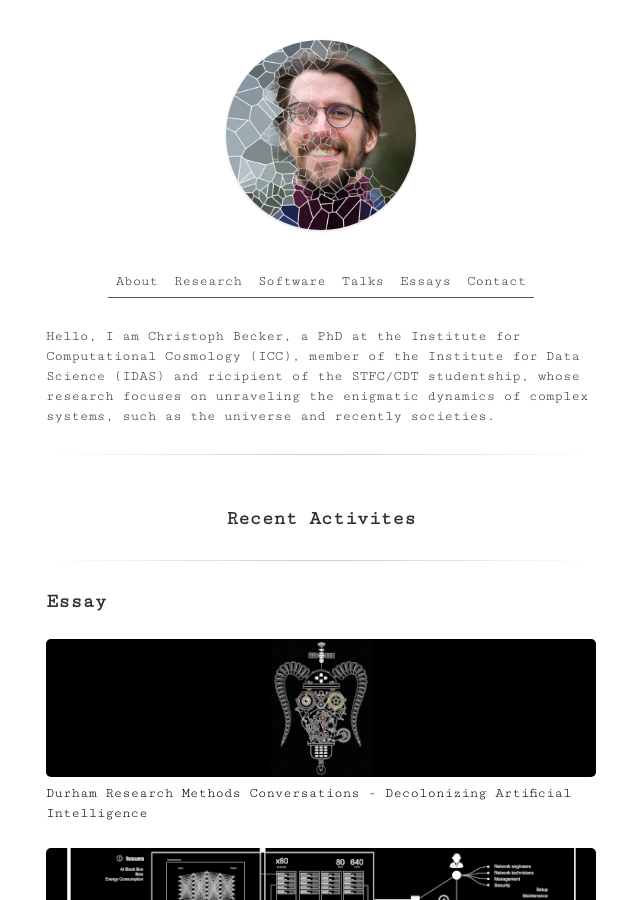
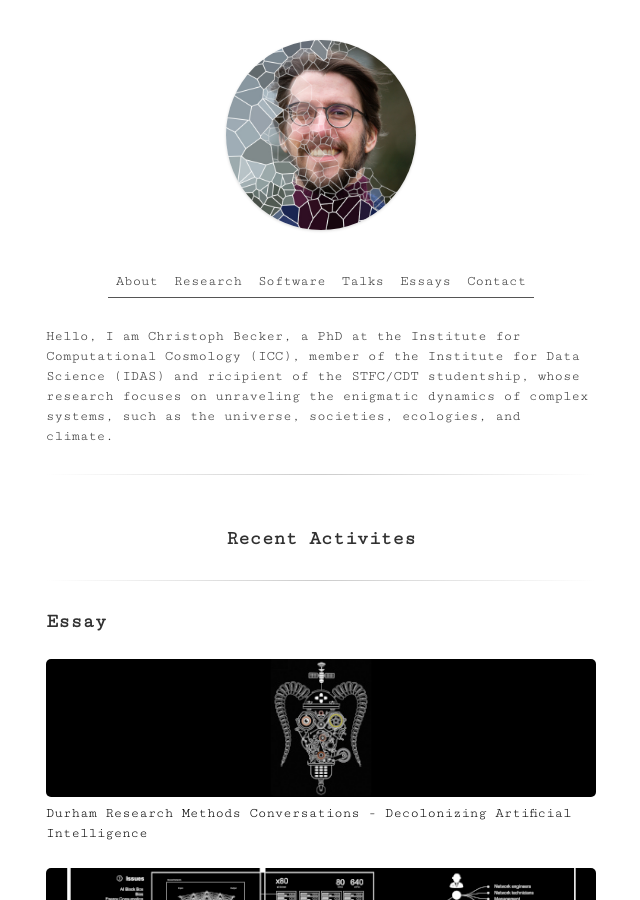
Before and after one commit to Christovis/Christovis.github.io, a Jekyll site: the page built from index.html, in a window 1280 px wide and 900 px high. Shown: the whole window, without its empty margins (319-959 px from the left). Built offline with Jekyll 4.4.1, drawn with Linux system fonts in a browser that asks for light colours.

Commit message:
generalize

```diff
--- a/index.html
+++ b/index.html
@@ -4,7 +4,7 @@ layout: default
 
 <section>
 
-Hello, I am Christoph Becker, a PhD at the Institute for Computational Cosmology (ICC), member of the Institute for Data Science (IDAS) and ricipient of the STFC/CDT studentship, whose research focuses on unraveling the enigmatic dynamics of complex systems, such as the universe and recently societies.
+Hello, I am Christoph Becker, a PhD at the Institute for Computational Cosmology (ICC), member of the Institute for Data Science (IDAS) and ricipient of the STFC/CDT studentship, whose research focuses on unraveling the enigmatic dynamics of complex systems, such as the universe, societies, ecologies, and climate.
 
 <div class="divider"></div>
 
```
